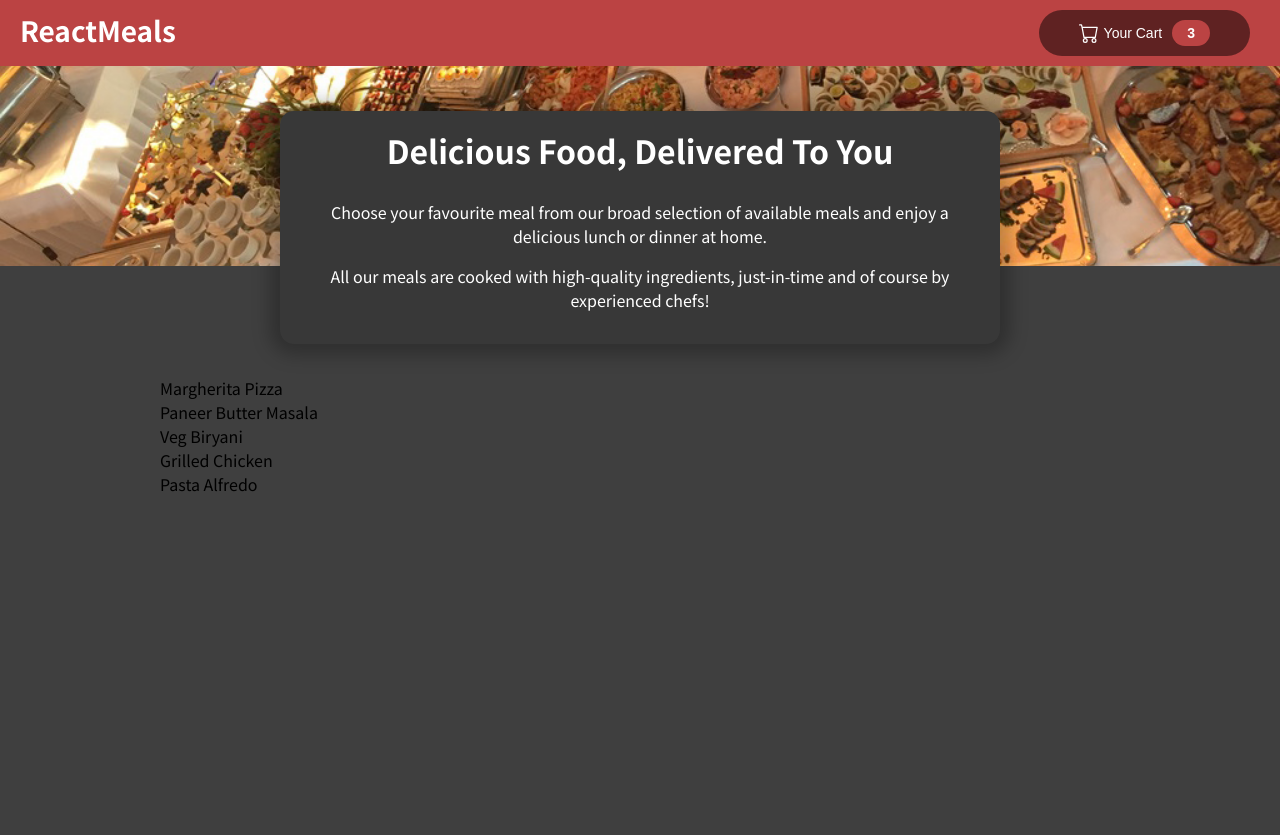
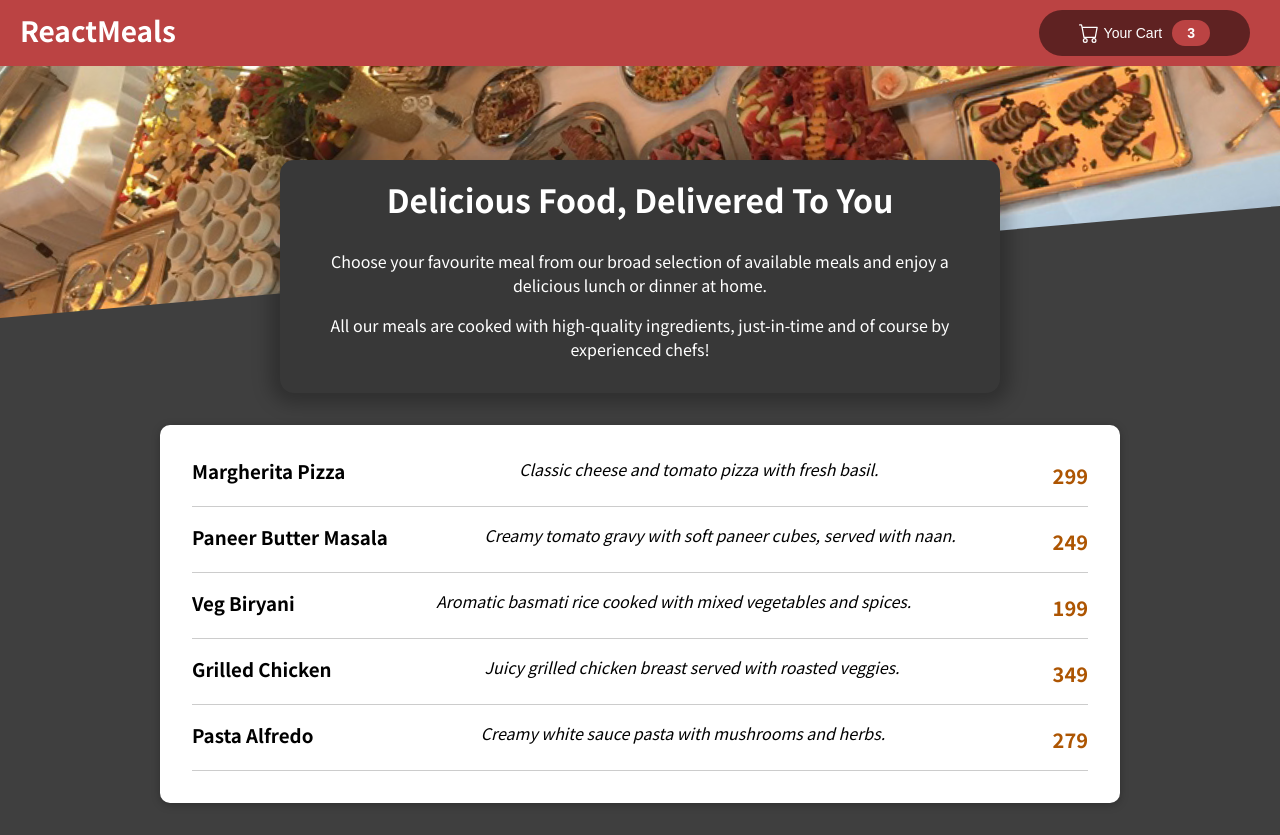
Before and after one commit to Yaambs18/React-restaurant-app, a React (Create React App) app: page / in a window 1280 px wide. Before the commit the page ends 800 px from the top, so only its background shows below. Built offline with nearby package versions, Linux system fonts and the light colour scheme.

Commit message:
added css to list items

```diff
--- a/src/components/Layouts/Header.js
+++ b/src/components/Layouts/Header.js
@@ -11,7 +11,9 @@ const Header = () => {
         <h3>ReactMeals</h3>
         <HeaderCartButton className="cart" />
       </header>
-      <img className="header-image" src="meals.jpg" alt="A table full of delicious food!" />
+      <div className="main-image">
+        <img className="header-image" src="meals.jpg" alt="A table full of delicious food!" />
+      </div>
     </Fragment>
   )
 }
--- a/src/components/Layouts/header.css
+++ b/src/components/Layouts/header.css
@@ -1,10 +1,12 @@
 .header {
+    position: fixed;
     background-color: #bb4343;
     color: white;
     padding: 0 20px;
     margin: 0;
     display: flex;
     width: 100%;
+    z-index: 10;
 }
 
 .header h3 {
@@ -12,3 +14,17 @@
     padding: 10px 0;
     font-size: 28px;
 }
+
+.main-image {
+    width: 100%;
+    height: 20rem;
+    z-index: 0;
+    overflow: hidden;
+}
+
+.header-image {
+    width: 110%;
+    height: 100%;
+    object-fit: cover;
+    transform: rotateZ(-5deg) translateY(-4rem) translateX(-1rem);
+}
--- a/src/components/Layouts/headerCartButton.css
+++ b/src/components/Layouts/headerCartButton.css
@@ -24,9 +24,3 @@
     background-color: #bb4343;
     border-radius: 15px;
 }
-
-.header-image {
-    width: 100%;
-    height: 200px;
-    object-fit: cover;
-}
--- a/src/components/Meals/AvailableMeals.js
+++ b/src/components/Meals/AvailableMeals.js
@@ -1,4 +1,6 @@
+import Card from "../UI/Card";
 import "./AvailableMeals.css";
+import MealItem from "./MealItem";
 
 const DUMMY_MEALS = [
   {
@@ -34,12 +36,14 @@ const DUMMY_MEALS = [
 ];
 
 const AvailableMeals = () => {
-    const mealsList = DUMMY_MEALS.map(meal => <li>{meal.name}</li>)
+
     return (
         <section className="meals">
-            <ul>
-                {mealsList}
-            </ul>
+            <Card>
+                <ul>
+                    <MealItem mealsList={DUMMY_MEALS}/>
+                </ul>
+            </Card>
         </section>
     )
 }
--- /dev/null
+++ b/src/components/Meals/MealItem.css
@@ -0,0 +1,22 @@
+.meal {
+  display: flex;
+  justify-content: space-between;
+  margin: 1rem;
+  padding-bottom: 1rem;
+  border-bottom: 1px solid #ccc;
+}
+
+.meal h3 {
+  margin: 0 0 0.25rem 0;
+}
+
+.description {
+  font-style: italic;
+}
+
+.price {
+  margin-top: 0.25rem;
+  font-weight: bold;
+  color: #ad5502;
+  font-size: 1.25rem;
+}
--- /dev/null
+++ b/src/components/Meals/MealItem.js
@@ -0,0 +1,17 @@
+import "./MealItem.css"
+
+const MealItem = (props) => {
+    const mealsList = props.mealsList.map(meal => {
+        return (
+            <li key={meal.id} className="meal">
+                <h3>{meal.name}</h3>
+                <span className="description">{meal.description}</span>
+                <div className="price">{meal.price}</div>
+            </li>
+        )
+    })
+
+    return mealsList;
+}
+
+export default MealItem;
--- /dev/null
+++ b/src/components/UI/Card.css
@@ -0,0 +1,6 @@
+.card {
+    padding: 1rem;
+    box-shadow: 0 2px 8px rgba(0, 0, 0, 0.25);
+    background-color: white;
+    border-radius: 10px;
+}
--- /dev/null
+++ b/src/components/UI/Card.js
@@ -0,0 +1,11 @@
+import "./Card.css";
+
+const Card = (props) => {
+    return (
+        <div className="card">
+            {props.children}
+        </div>
+    )
+}
+
+export default Card;
```
